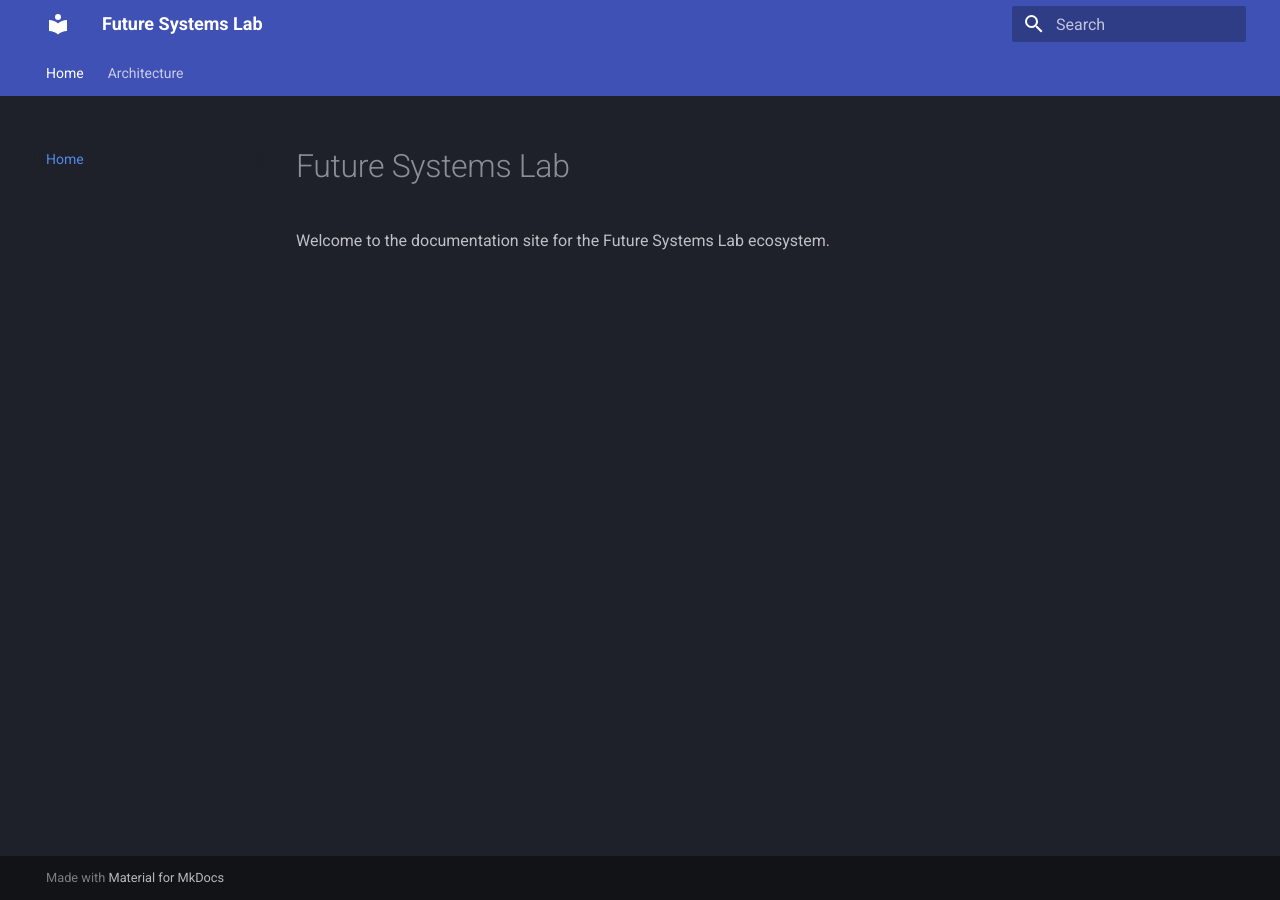
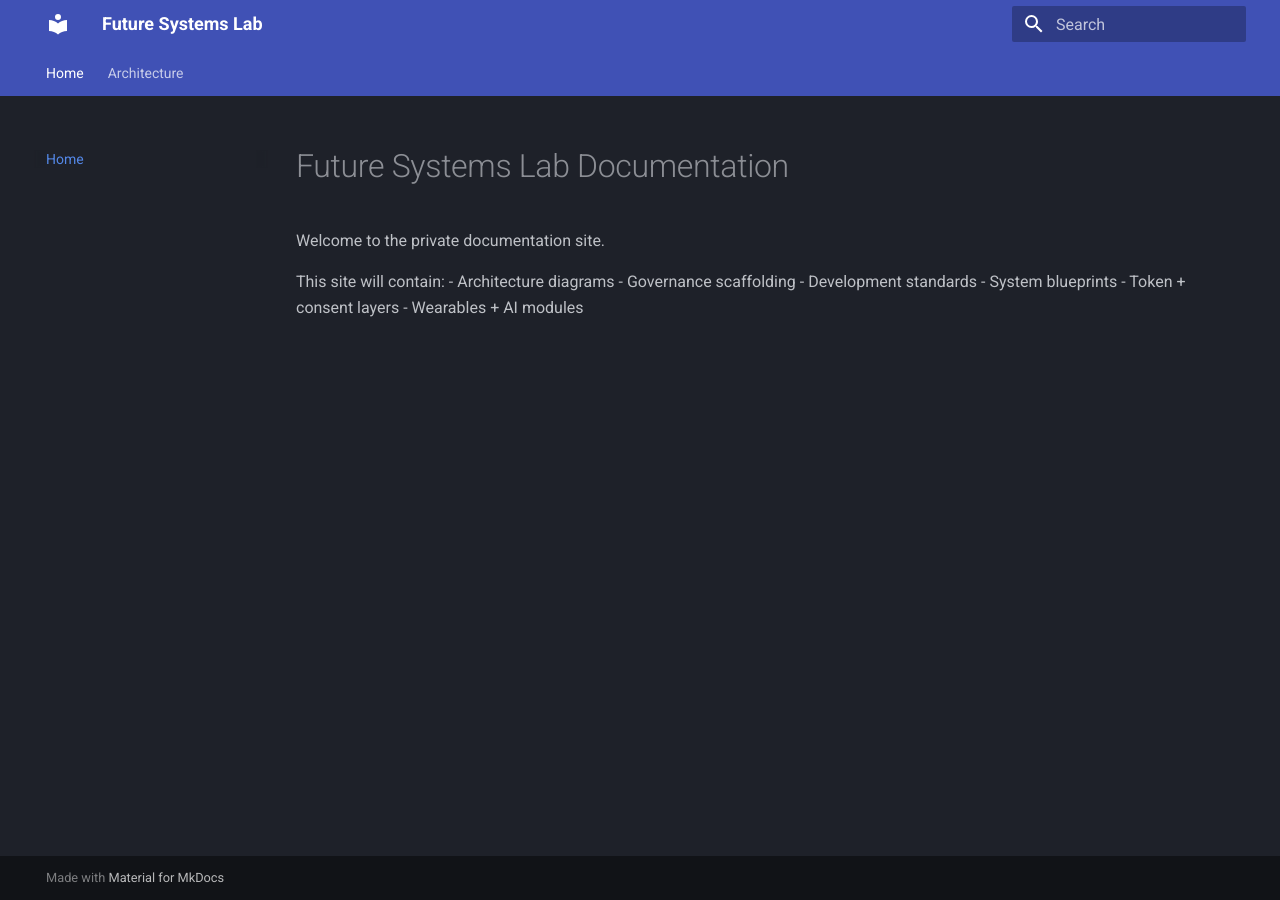
Before and after one commit to Future-Systems-Lab/future-systems-lab.github.io, an MkDocs documentation site: the page built from docs/index.md, in a window 1280 px wide. Built offline with MkDocs 1.6.1 and Material for MkDocs 9.7.7, drawn with Linux system fonts in a browser that asks for light colours.

Commit message:
Add first real MkDocs page

```diff
--- a/docs/index.md
+++ b/docs/index.md
@@ -1,3 +1,11 @@
-# Future Systems Lab
+# Future Systems Lab Documentation
 
-Welcome to the documentation site for the Future Systems Lab ecosystem.
+Welcome to the private documentation site.
+
+This site will contain:
+- Architecture diagrams
+- Governance scaffolding
+- Development standards
+- System blueprints
+- Token + consent layers
+- Wearables + AI modules
```
